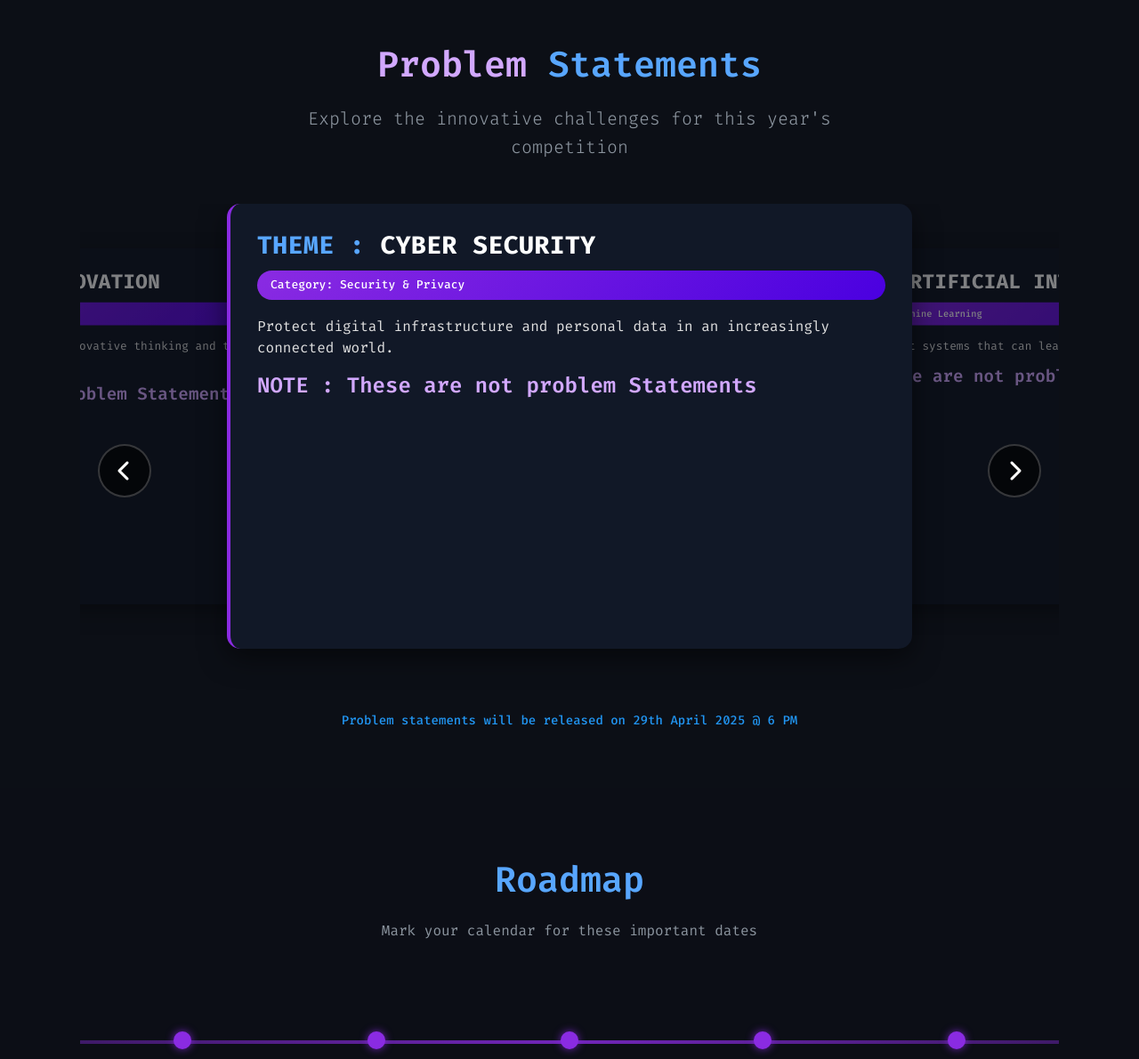
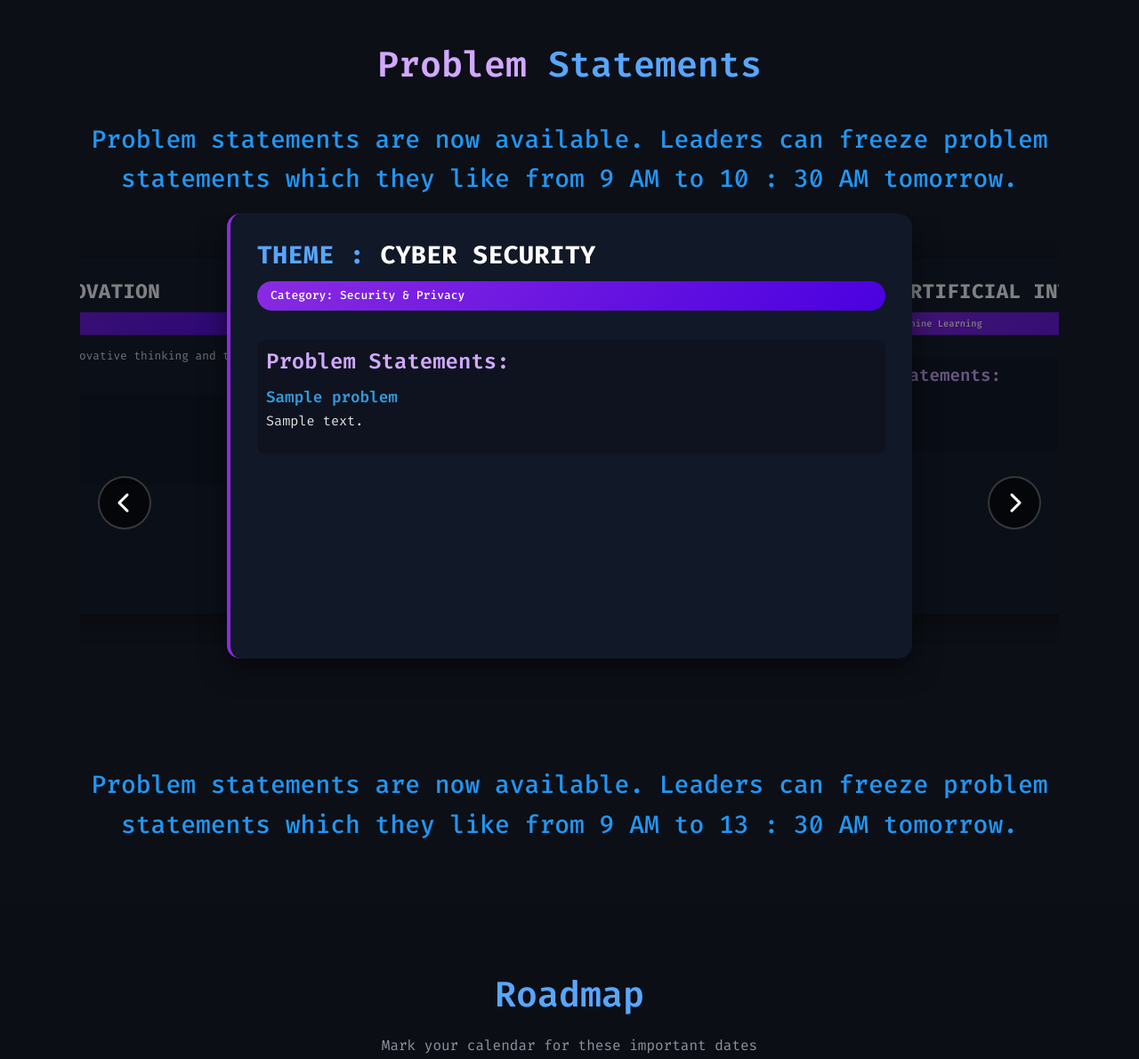
Before and after one commit to MKGandhi05/CyberSprint, a Django app: template CyberSprint/web/templates/index.html in a window 1280 px wide. Shown: the part 2465-3655 px from the top of the page at 89% size. Run offline with Django 5.2, Linux system fonts and the light colour scheme; the template is opened without the code that fills it: most values are stand-ins (such as "Sample title", 1, 10 or a date in 2020).

Commit message:
Version 2.0
Released problem statements

```diff
--- a/CyberSprint/web/templates/index.html
+++ b/CyberSprint/web/templates/index.html
@@ -495,9 +495,10 @@
         <div class="container">
             <div class="section-header text-center mb-5">
                 <h2>Problem <span class="highlight">Statements</span></h2>
-                <p class="lead">Explore the innovative challenges for this year's competition</p>
             </div>
-
+            <div class="theme-release-info">
+                <p>Problem statements are now available. Leaders can freeze problem statements which they like from 9 AM to 10 : 30 AM tomorrow.</p>
+            </div>
             <!-- 3D Coverflow Style Carousel -->
             <div class="theme-coverflow-container position-relative">
                 <div class="theme-stage">
@@ -509,8 +510,17 @@
                                 <h3 class="theme-title"><span class="highlight">THEME : </span>CYBER SECURITY</h3>
                                 <div class="category-badge">Category: Security &amp; Privacy</div>
                                 <div class="theme-content">
-                                    <p>Protect digital infrastructure and personal data in an increasingly connected world.</p>
-                                    <h4>NOTE : These are not problem Statements </h4>
+                                    {% if problem_statements.CYBER_SECURITY %}
+                                        <div class="problem-statements-list">
+                                            <h4>Problem Statements:</h4>
+                                            {% for problem in problem_statements.CYBER_SECURITY %}
+                                                <div class="problem-statement-item">
+                                                    <h5>{{ problem.name }}</h5>
+                                                    <p>{{ problem.description }}</p>
+                                                </div>
+                                            {% endfor %}
+                                        </div>
+                                    {% endif %}
                                 </div>
                             </div>
                         </div>
@@ -521,9 +531,17 @@
                                 <h3 class="theme-title"><span class="highlight">THEME : </span>ARTIFICIAL INTELLIGENCE</h3>
                                 <div class="category-badge">Category: AI &amp; Machine Learning</div>
                                 <div class="theme-content">
-                                    <p>Build intelligent systems that can learn, adapt, and improve over time.</p>
-                                    <h4>NOTE : These are not problem Statements </h4>
-
+                                    {% if problem_statements.ARTIFICAL_INTELLIGENCE %}
+                                        <div class="problem-statements-list">
+                                            <h4>Problem Statements:</h4>
+                                            {% for problem in problem_statements.ARTIFICAL_INTELLIGENCE %}
+                                                <div class="problem-statement-item">
+                                                    <h5>{{ problem.name }}</h5>
+                                                    <p>{{ problem.description }}</p>
+                                                </div>
+                                            {% endfor %}
+                                        </div>
+                                    {% endif %}
                                 </div>
                             </div>
                         </div>
@@ -534,9 +552,17 @@
                                 <h3 class="theme-title"><span class="highlight">THEME : </span>BLOCKCHAIN TECHNOLOGY</h3>
                                 <div class="category-badge">Category: Blockchain &amp; Web3</div>
                                 <div class="theme-content">
-                                    <p>Build decentralized applications and smart contract solutions for transparent systems.</p>
-                                    <h4>NOTE : These are not problem Statements </h4>
-
+                                    {% if problem_statements.BLOCK_CHAIN_TECHNOLOGY %}
+                                        <div class="problem-statements-list">
+                                            <h4>Problem Statements:</h4>
+                                            {% for problem in problem_statements.BLOCK_CHAIN_TECHNOLOGY %}
+                                                <div class="problem-statement-item">
+                                                    <h5>{{ problem.name }}</h5>
+                                                    <p>{{ problem.description }}</p>
+                                                </div>
+                                            {% endfor %}
+                                        </div>
+                                    {% endif %}
                                 </div>
                             </div>
                         </div>
@@ -547,9 +573,17 @@
                                 <h3 class="theme-title"><span class="highlight">THEME : </span>WEB TECHNOLOGY</h3>
                                 <div class="category-badge">Category: Web &amp; Cloud Computing</div>
                                 <div class="theme-content">
-                                    <p>Design and develop responsive, accessible, and innovative web applications and services.</p>
-                                <h4>NOTE : These are not problem Statements </h4>
-
+                                    {% if problem_statements.WEB_TECHNOLOGY %}
+                                        <div class="problem-statements-list">
+                                            <h4>Problem Statements:</h4>
+                                            {% for problem in problem_statements.WEB_TECHNOLOGY %}
+                                                <div class="problem-statement-item">
+                                                    <h5>{{ problem.name }}</h5>
+                                                    <p>{{ problem.description }}</p>
+                                                </div>
+                                            {% endfor %}
+                                        </div>
+                                    {% endif %}
                                 </div>
                             </div>
                         </div>
@@ -560,9 +594,17 @@
                                 <h3 class="theme-title"><span class="highlight">THEME : </span>WOMEN SAFETY AND AWARENESS</h3>
                                 <div class="category-badge">Category: Social Impact &amp; Security</div>
                                 <div class="theme-content">
-                                    <p>Build applications that provide security, information, and support networks for women.</p>
-                                <h4>NOTE : These are not problem Statements </h4>
-
+                                    {% if problem_statements.WOMEN_SAFETY_AND_AWRENESS %}
+                                        <div class="problem-statements-list">
+                                            <h4>Problem Statements:</h4>
+                                            {% for problem in problem_statements.WOMEN_SAFETY_AND_AWRENESS %}
+                                                <div class="problem-statement-item">
+                                                    <h5>{{ problem.name }}</h5>
+                                                    <p>{{ problem.description }}</p>
+                                                </div>
+                                            {% endfor %}
+                                        </div>
+                                    {% endif %}
                                 </div>
                             </div>
                         </div>
@@ -573,9 +615,17 @@
                                 <h3 class="theme-title"><span class="highlight">THEME : </span>EDUCATION</h3>
                                 <div class="category-badge">Category: EdTech</div>
                                 <div class="theme-content">
-                                    <p>Create accessible, engaging, and effective learning tools for diverse educational contexts.</p>
-                                <h4>NOTE : These are not problem Statements </h4>
-
+                                    {% if problem_statements.EDUCATION %}
+                                        <div class="problem-statements-list">
+                                            <h4>Problem Statements:</h4>
+                                            {% for problem in problem_statements.EDUCATION %}
+                                                <div class="problem-statement-item">
+                                                    <h5>{{ problem.name }}</h5>
+                                                    <p>{{ problem.description }}</p>
+                                                </div>
+                                            {% endfor %}
+                                        </div>
+                                    {% endif %}
                                 </div>
                             </div>
                         </div>
@@ -587,8 +637,17 @@
                                 <div class="category-badge">Category: Open Innovation</div>
                                 <div class="theme-content">
                                     <p>Build projects that demonstrate innovative thinking and technical excellence.</p>
-                                    <h4>NOTE : These are not problem Statements </h4>
-
+                                    {% if problem_statements.Student_Innovation %}
+                                        <div class="problem-statements-list">
+                                            <h4>Problem Statement:</h4>
+                                            {% for problem in problem_statements.Student_Innovation %}
+                                                <div class="problem-statement-item">
+                                                    <h5>{{ problem.name }}</h5>
+                                                    <p>{{ problem.description }}</p>
+                                                </div>
+                                            {% endfor %}
+                                        </div>
+                                    {% endif %}
                                 </div>
                             </div>
                         </div>
@@ -616,7 +675,7 @@
 
             </div>
             <div class="theme-release-info">
-                <p>Problem statements will be released on 29th April 2025 @ 6 PM</p>
+                <p>Problem statements are now available. Leaders can freeze problem statements which they like from 9 AM to 13 : 30 AM tomorrow.</p>
             </div>
             <style>
             /* Theme Coverflow Styling */
@@ -632,11 +691,57 @@
             }
 
             .theme-coverflow-container {
-                height: 600px;
+                height: 650px;
                 perspective: 1000px;
                 position: relative;
                 overflow: hidden;
                 max-width: 100%;
+            }
+
+            /* Problem Statements Styling */
+            .problem-statements-list {
+                margin-top: 15px;
+                padding: 10px;
+                background: rgba(0, 0, 0, 0.2);
+                border-radius: 8px;
+                max-height: 300px;
+                overflow-y: auto;
+            }
+
+            /* Increase problem statement height on mobile */
+            @media (max-width: 768px) {
+                .problem-statements-list {
+                    max-height: 400px;
+                }
+            }
+
+            @media (max-width: 576px) {
+                .problem-statements-list {
+                    max-height: 450px;
+                }
+            }
+
+            .problem-statement-item {
+                margin-bottom: 12px;
+                padding-bottom: 12px;
+                border-bottom: 1px solid rgba(255, 255, 255, 0.1);
+            }
+
+            .problem-statement-item:last-child {
+                border-bottom: none;
+                margin-bottom: 0;
+                padding-bottom: 0;
+            }
+
+            .problem-statement-item h5 {
+                color: #3498db;
+                font-size: 1.1rem;
+                margin-bottom: 5px;
+            }
+
+            .problem-statement-item p {
+                font-size: 0.95rem;
+                line-height: 1.4;
             }
 
             .theme-stage {
@@ -738,7 +843,7 @@
                 {% comment %} border-top: 1px solid rgba(255, 255, 255, 0.1); {% endcomment %}
                 {% comment %} padding-top: 15px; {% endcomment %}
                 text-align: center;
-                font-size: 14px;
+                font-size: 28px;
                 color: #2196F3;
                 font-weight: 500;
             }
@@ -805,7 +910,7 @@
                 .theme-card {
                     width: 80%;
                     left: 10%;
-                    height: 550px;
+                    height: 1000px;
                 }
 
                 .theme-card[data-position="left"] {
@@ -826,7 +931,7 @@
                 .theme-card {
                     width: 90%;
                     left: 5%;
-                    height: 400px;
+                    height: 1000px;
                 }
 
                 /* Reduce transform magnitude for mobile to prevent overflow */
@@ -866,8 +971,8 @@
                 }
 
                 .theme-release-info {
-                    font-size: 12px;
-                    margin-top: -20px;
+                    font-size: 16px;
+                    margin-top: 20px;
                     padding-top: 10px;
                 }
 
@@ -888,11 +993,11 @@
 
             @media (max-width: 480px) {
                 .theme-coverflow-container {
-                    height: 400px;
+                    height: 570px;
                 }
 
                 .theme-card {
-                    height: 300px;
+                    height: 570px;
                 }
 
                 .theme-card[data-position="left"],
```
Also changed, not shown: CyberSprint/web/views.py (+20 -2 lines).
